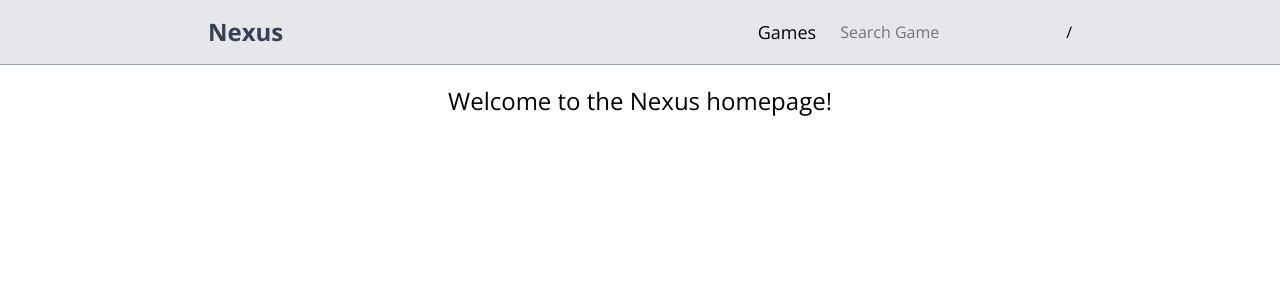
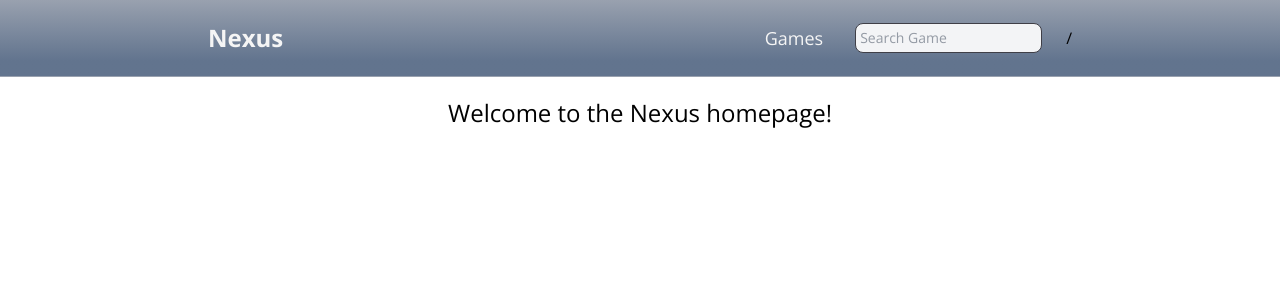
Before and after one commit to mcomatas/Nexus, a Next.js app: page / in a window 1280 px wide. Shown: the top 300 px of the page. Built offline with nearby package versions, Linux system fonts and the light colour scheme.

Commit message:
Added styling to to Navbar and page buttons.

```diff
--- a/app/components/navbar.tsx
+++ b/app/components/navbar.tsx
@@ -23,7 +23,7 @@ const NavbarLink = ({href, children, ...props}) => {
     //const path = usePathname()
     return (
             <Link
-                className='text-lg txt-gray-700'
+                className='text-lg text-neutral-100 hover:bg-fuchsia-300 transition rounded-2xl p-2'
                 href={href}
             >
                 {children}
@@ -36,9 +36,9 @@ const Navbar = () => {
     const path = usePathname()
 
     return (
-        <div className="w-full bg-gray-200 border-b border-gray-400">
+        <div className="w-full bg-linear-to-t from-slate-500 from-20% to-gray-400 border-b border-gray-400">
             <div className="flex justify-between items-center max-w-4xl mx-auto p-4">
-                <Link href="/" className="text-2xl font-bold text-gray-700"><h1>Nexus</h1></Link>
+                <Link href="/" className="text-2xl font-bold text-neutral-100">Nexus</Link>
                 <div className="flex justify-evenly items-center gap-x-6">
                     <NavbarLink href="/games">Games</NavbarLink>
                     <Search placeholder='Search Game'/>
--- a/app/games/[slug]/page.tsx
+++ b/app/games/[slug]/page.tsx
@@ -6,7 +6,7 @@ export default async function Page({params: {slug}}) {
     //console.log(game[0]);
     //console.log(game[0].name);
     return (
-        <div className="flex flex-row max-w-3/5 mx-auto bg-gray-400">
+        <div className="flex flex-row max-w-3/5 mx-auto p-2 bg-gray-400">
             <GameCard src={game[0].cover ? "https:" + game[0].cover.url.replace("t_thumb", "t_720p") : "/default-cover.webp"} alt={game[0].slug} slug={game[0].slug}/>
             <div className="flex flex-col mx-auto max-w-3/5 p-2">
                 <h1 className="text-xl">{game[0].name}</h1>
--- a/app/games/page.tsx
+++ b/app/games/page.tsx
@@ -49,7 +49,7 @@ export default async function Page(props: {
 
     return (
         <div>
-            <h1 className="flex max-w-4/5 mx-auto text-xl">Games page</h1>
+            <h1 className="flex max-w-4/5 mx-auto text-xl p-2">Games page</h1>
             <div className="grid grid-cols-4 gap-2 p-1 place-items-center max-w-4/5 mx-auto">
                 {gamesArray}
             </div>
--- a/app/ui/pagination.tsx
+++ b/app/ui/pagination.tsx
@@ -42,6 +42,8 @@ export default function Pagination({ totalCount }: { totalCount: number }) {
     }
 
     const pages = Array.from({ length: endPage - startPage + 1 }, (_, i) => startPage + i);
+    if (pages[0] !== 1) pages.unshift(1); // Add 1 to the beginning of pages array if it's not in
+    if (pages[pages.length-1] !== totalPages && pages.length > 1) pages.push(totalPages); // Add last page to the end of the pages array if it's not in
 
     //const buttonStyle = `w-22 rounded-md bg-zinc-500`;
 
@@ -52,24 +54,25 @@ export default function Pagination({ totalCount }: { totalCount: number }) {
         <div className="flex flex-row justify-evenly max-w-4/5 mx-auto p-10">
 
             <button
-                className={`rounded-md w-22 ${prevDisabled ? 'bg-zinc-500' : 'bg-fuchsia-300'}`}
+                className={`rounded-md w-22 bg-fuchsia-300 hover:bg-fuchsia-500 transition disabled:bg-zinc-500`}
                 disabled={prevDisabled}
                 onClick={previousPage}
             >
                 Previous
             </button>
-            {currentPage > 1 + 3 && <button className='rounded-md h-10 w-20 bg-zinc-300' onClick={() => setPage(1)}>1</button>}
+            {/*{currentPage > 1 + 3 && <button className='rounded-md h-10 w-20 bg-zinc-300' onClick={() => setPage(1)}>1</button>}*/}
             {pages.map((num) => (
                 <button
-                    className={`rounded-md h-10 w-20 ${currentPage === num ? 'bg-fuchsia-300' : 'bg-zinc-300'}`}
+                    key={num}
+                    className={`rounded-md h-10 w-20 ${currentPage === num ? 'bg-fuchsia-300' : 'bg-zinc-300'} hover:bg-fuchsia-500 transition`}
                     onClick={() => setPage(num)}
                 >
                     {num}
                 </button>
             ))}
-            {currentPage < totalPages - 3 && <button className='rounded-md h-10 w-20 bg-zinc-300' onClick={() => setPage(totalPages)}>{totalPages}</button>}
+            {/*{currentPage < totalPages - 3 && <button className='rounded-md h-10 w-20 bg-zinc-300' onClick={() => setPage(totalPages)}>{totalPages}</button>}*/}
             <button
-                className={`rounded-md w-22 ${nextDisabled ? 'bg-zinc-500' : 'bg-fuchsia-300'}`}
+                className={`rounded-md w-22 bg-fuchsia-300 hover:bg-fuchsia-500 transition disabled:bg-zinc-500`}
                 disabled={nextDisabled}
                 onClick={nextPage}
             >
--- a/app/ui/search.tsx
+++ b/app/ui/search.tsx
@@ -43,6 +43,7 @@ export default function Search({ placeholder }: { placeholder: string }) {
                 /*onChange={(e) => {
                     handleSearch(e.target.value);
                 }}*/
+                className="bg-gray-100 rounded-lg p-1 border-1 border-zinc-700 text-sm text-gray-700"
                 onKeyDown={(e) => onKeyDown(e)}
                 defaultValue={searchParams.get('query')?.toString()}
             />
```
